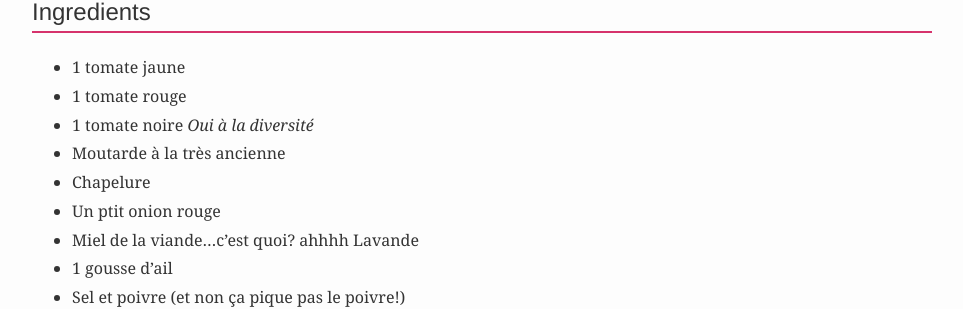
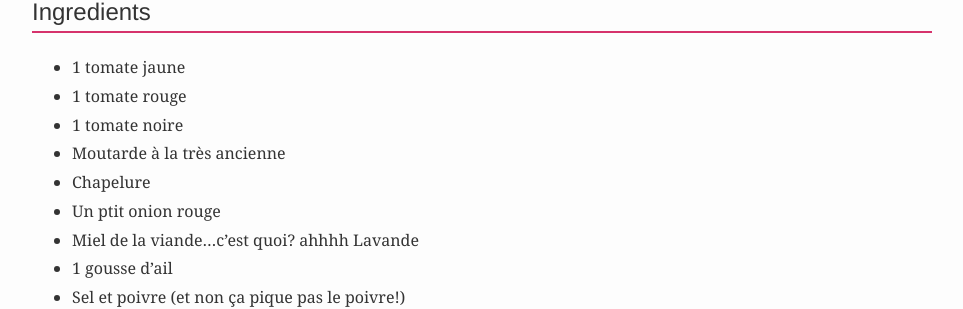
Before and after one commit to AntiLibrary5/nicools-kitchen, a Jekyll site: the page built from _posts/2025-08-24-tarte-tomate.md, in a window 1280 px wide. Shown: the part 844-1153 px from the top of the page, without its empty margins (158-1121 px from the left). Built offline with Jekyll 4.4.1, drawn with Linux system fonts in a browser that asks for light colours.

Commit message:
recette tarte de tomates maj

```diff
--- a/_posts/2025-08-24-tarte-tomate.md
+++ b/_posts/2025-08-24-tarte-tomate.md
@@ -15,7 +15,6 @@ Un ptit matin là, je me reveil, je prends mon ptit café, dans mon ptit lit, pu
 * 1 tomate jaune
 * 1 tomate rouge
 * 1 tomate noire
-*Oui à la diversité*
 * Moutarde à la très ancienne
 * Chapelure
 * Un ptit onion rouge
```
